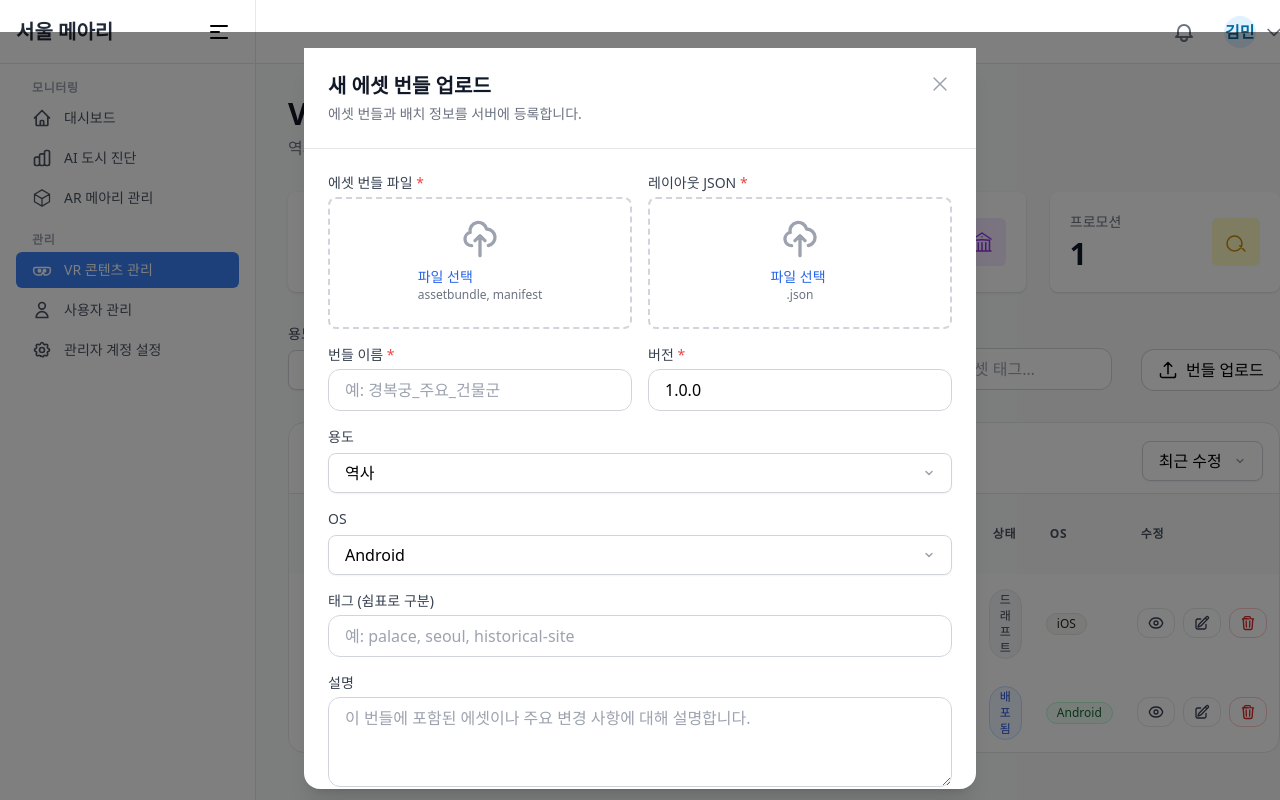
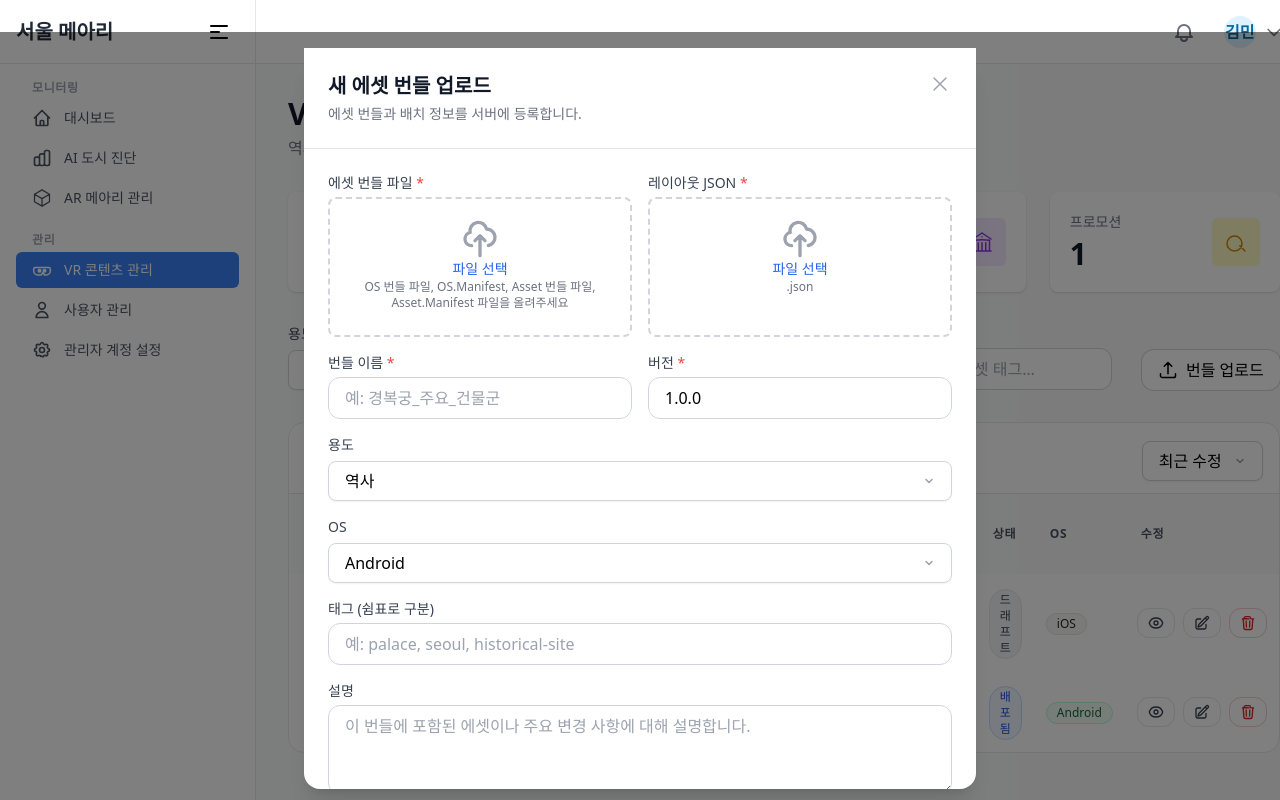
Before and after one commit to Seoul-Meari/Seoul_Meari_manage_Client, a React (Vite) app: page /vr-contents in a window 1280 px wide. Both pictures are taken after a click on the button "번들 업로드". Shown: the top 800 px of the page. Built offline with nearby package versions, Linux system fonts and the light colour scheme.

Commit message:
feat: add bundle upload feature

```diff
--- a/src/components/common/FileDropZone.tsx
+++ b/src/components/common/FileDropZone.tsx
@@ -36,7 +36,7 @@ const FileDropZone: React.FC<FileDropZoneProps> = ({ label, required, inputId, a
       <div className="mt-1 flex justify-center rounded-lg border-2 border-dashed border-gray-300 px-6 pb-6 pt-5">
         <div className="text-center">
           <DummyUploadCloudIcon className="mx-auto h-10 w-10 text-gray-400" />
-          <div className="mt-2 flex text-sm text-gray-600">
+          <div className="mx-auto text-sm text-gray-600">
             <label
               htmlFor={inputId}
               className="relative cursor-pointer rounded-md bg-white font-medium text-blue-600 focus-within:outline-none focus-within:ring-2 focus-within:ring-blue-500 focus-within:ring-offset-2 hover:text-blue-500"
@@ -55,7 +55,7 @@ const FileDropZone: React.FC<FileDropZoneProps> = ({ label, required, inputId, a
             </label>
             <p className="pl-1"></p>
           </div>
-          <p className="text-xs text-gray-500">{fileInfo ?? placeholder}</p>
+          <p className="h-[32px] text-xs text-gray-500">{fileInfo ?? placeholder}</p>
         </div>
       </div>
     </div>
--- a/src/features/vr-contents/components/UploadBundleModal.tsx
+++ b/src/features/vr-contents/components/UploadBundleModal.tsx
@@ -118,7 +118,7 @@ const UploadBundleModal: React.FC<UploadBundleModalProps> = ({ isOpen, onClose,
             inputId="bundle-file-upload"
             accept=""
             onChange={setBundleFile}
-            placeholder="assetbundle, manifest"
+            placeholder="OS 번들 파일, OS.Manifest, Asset 번들 파일, Asset.Manifest 파일을 올려주세요"
           />
           <FileDropZone
             label="레이아웃 JSON"
```
